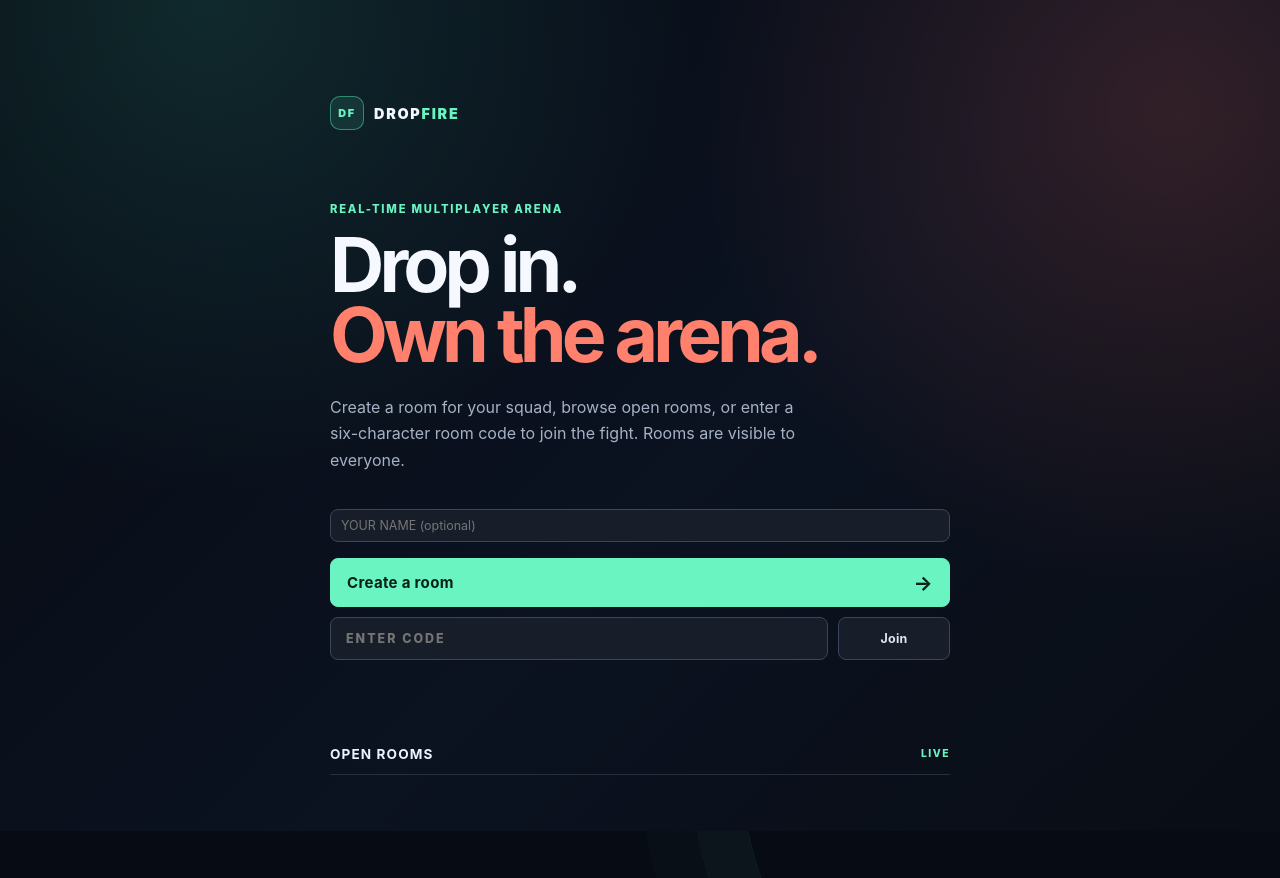
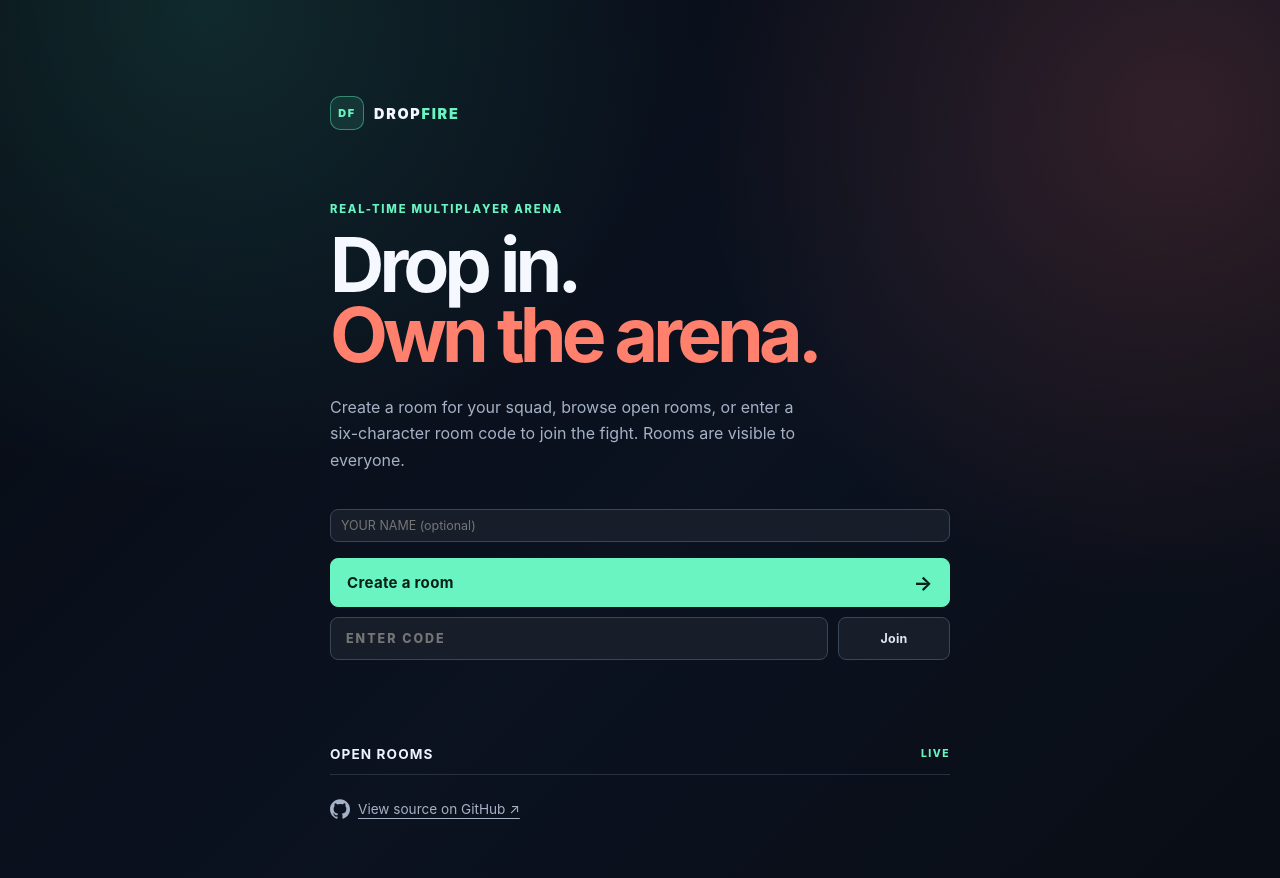
Before and after one commit to weihuapan00/Dropfire, a website built with Vite: page client/index.html in a window 1280 px wide. Before the commit the page ends 831 px from the top, so only its background shows below. Built offline with nearby package versions, Linux system fonts and the light colour scheme; no server answers.

Commit message:
Add GitHub repository link and logo to lobby

```diff
--- a/client/src/main.ts
+++ b/client/src/main.ts
@@ -26,6 +26,7 @@ app.innerHTML = `
     <p id="lobby-message"></p>
     <div class="room-heading"><h2>Open rooms</h2><span>LIVE</span></div>
     <div id="room-list"></div>
+    <p class="repo-link"><a href="https://github.com/weihuapan00/Dropfire" target="_blank" rel="noopener noreferrer"><svg viewBox="0 0 24 24" width="20" height="20" fill="currentColor" aria-hidden="true" focusable="false"><path d="M12 .297C5.37.297 0 5.67 0 12.297c0 5.303 3.438 9.8 8.205 11.385.6.113.82-.258.82-.577 0-.285-.01-1.04-.015-2.04-3.338.724-4.043-1.61-4.043-1.61-.546-1.387-1.333-1.756-1.333-1.756-1.09-.745.083-.73.083-.73 1.205.085 1.838 1.237 1.838 1.237 1.07 1.835 2.807 1.305 3.492.998.108-.776.418-1.305.762-1.605-2.665-.305-5.467-1.334-5.467-5.931 0-1.31.467-2.381 1.235-3.221-.135-.303-.54-1.524.105-3.176 0 0 1.005-.322 3.3 1.23a11.5 11.5 0 0 1 3.003-.404c1.02.005 2.045.138 3.003.404 2.28-1.552 3.285-1.23 3.285-1.23.645 1.652.24 2.873.12 3.176.765.84 1.23 1.911 1.23 3.221 0 4.609-2.805 5.624-5.475 5.921.42.36.81 1.096.81 2.22 0 1.606-.015 2.896-.015 3.286 0 .315.21.69.825.57C20.565 22.092 24 17.592 24 12.297c0-6.627-5.373-12-12-12"/></svg><span>View source on GitHub ↗</span></a></p>
   </section>
   <section class="room-lobby" id="room-lobby" hidden>
     <div class="lobby-brand"><span class="brand-mark">DF</span><span>DROP<span>FIRE</span></span></div>
--- a/client/src/style.css
+++ b/client/src/style.css
@@ -460,6 +460,10 @@ body {
 .lobby h1 em { color: #ff806d; font-style: normal; }
 .lobby-intro { max-width: 470px; margin: 24px 0 30px; color: #a5b2c5; font-size: 1rem; line-height: 1.65; }
 .lobby-actions { display: grid; grid-template-columns: 1fr; gap: 10px; }
+.repo-link { margin: 24px 0 0; font-size: .85rem; }
+.repo-link a { display: inline-flex; align-items: center; gap: 8px; color: #a5b2c5; text-underline-offset: 4px; }
+.repo-link svg { flex-shrink: 0; }
+.repo-link a:hover, .repo-link a:focus-visible { color: #69f4c1; }
 .primary-action { display: flex; align-items: center; justify-content: space-between; border-color: #69f4c1; padding: 14px 16px; color: #072018; background: #69f4c1; font-size: .94rem; }
 .primary-action span { font-size: 1.25rem; line-height: .7; }
 .primary-action:hover { border-color: #b2ffdc; background: #8cffd2; box-shadow: 0 8px 26px rgba(91, 242, 189, .18); }
```
